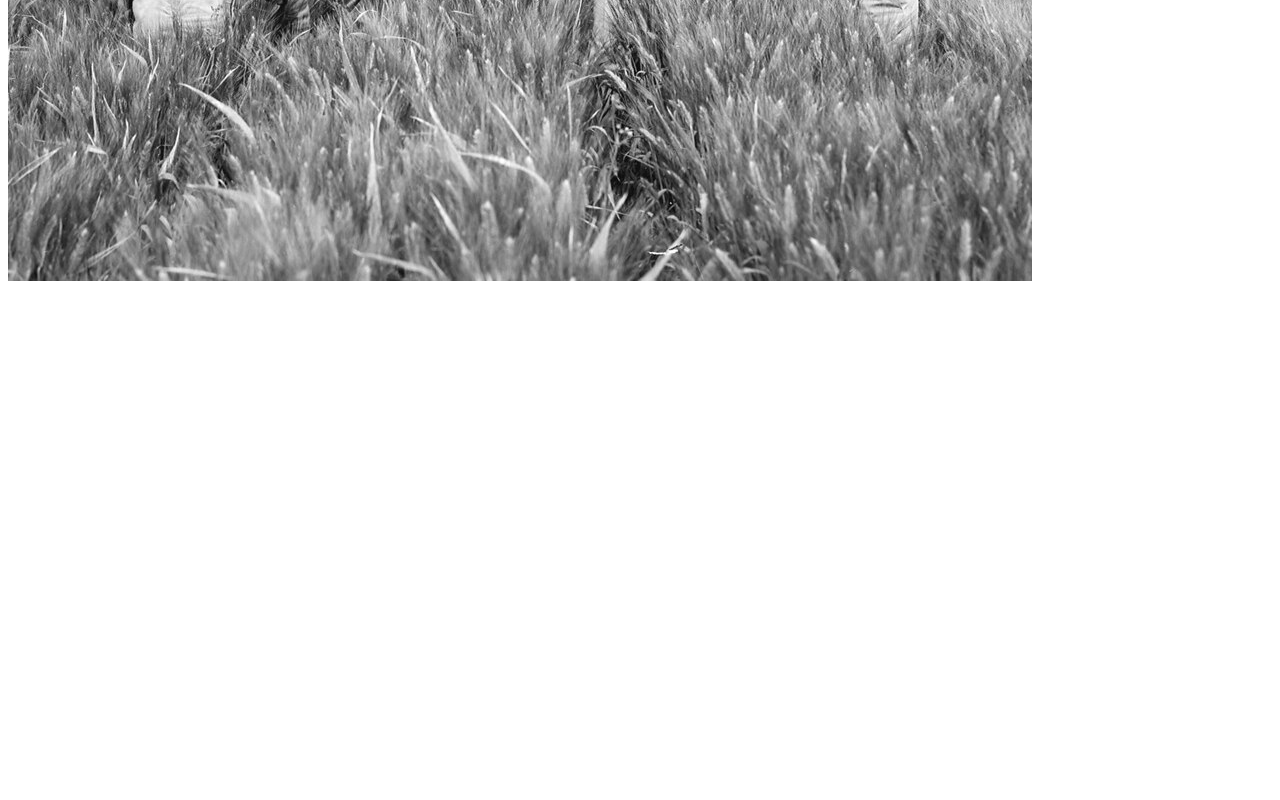
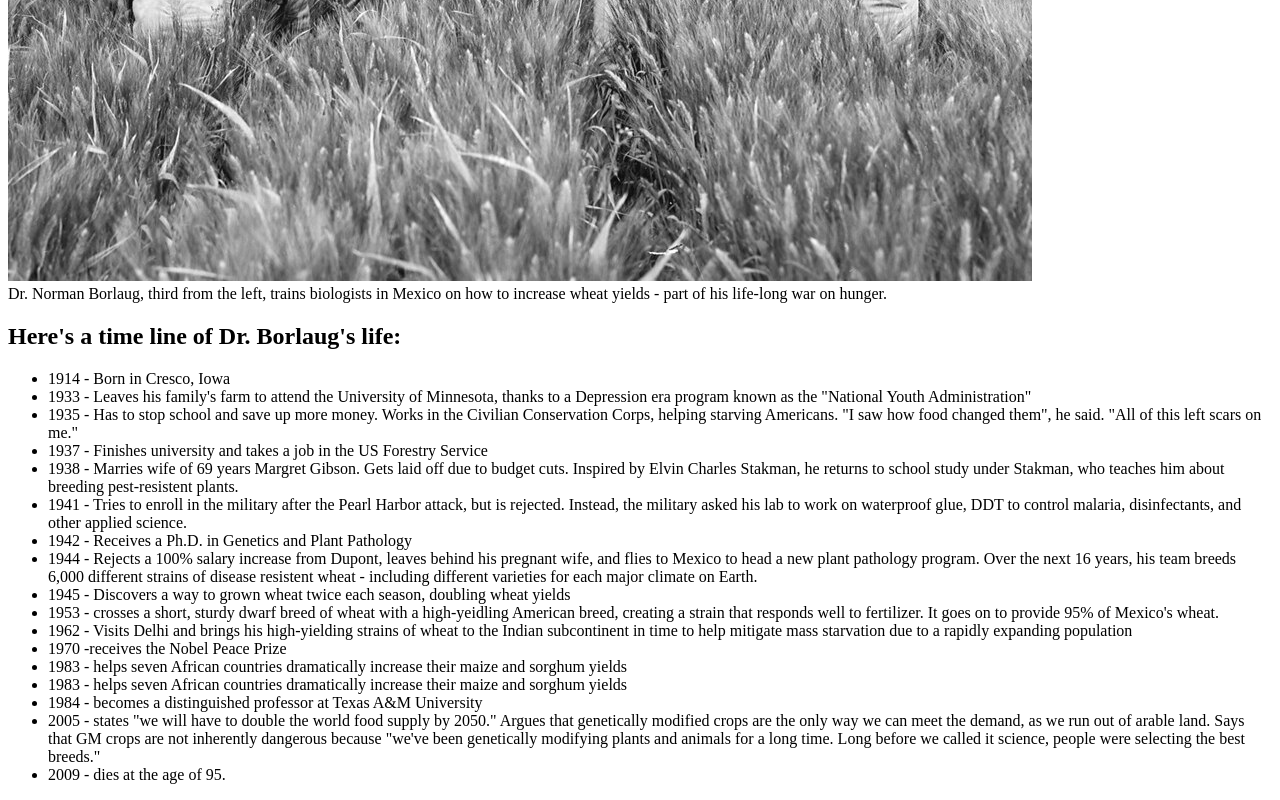
Before and after one commit to LeodanCondori7000/html-Imad-Leodan-challenge, a plain HTML site: page index.html in a window 1280 px wide. Shown: the part 422-1222 px from the top of the page. Before the commit the page ends 800 px from the top, so only its background shows below. Drawn offline with Linux system fonts and the light colour scheme.

Commit message:
list adding

```diff
--- a/index.html
+++ b/index.html
@@ -10,8 +10,46 @@
     <main id="main">
         <h1>Dr. Norman Borlaug</h1>
         <div id="img-div">
+
             <img id="image" src="first-iamge.jpg" alt="ancient first-iamge">
+            <figcaption id="img-caption">Dr. Norman Borlaug, third from the left, trains biologists in Mexico on how to increase wheat yields - part of his life-long war on hunger.</figcaption>
+
         </div>
+        <div id="tribute-info">
+            <h2 id="title">Here's a time line of Dr. Borlaug's life:</h2>
+            <ul id="information">
+                <li>
+                    1914 - Born in Cresco, Iowa
+                </li>
+                <li>
+                    1933 - Leaves his family's farm to attend the University of Minnesota, thanks to a Depression era program known as the "National Youth Administration"
+                </li><li>1935 - Has to stop school and save up more money. Works in the Civilian Conservation Corps, helping starving Americans. "I saw how food changed them", he said. "All of this left scars on me."
+
+                </li>
+                <li>
+                    1937 - Finishes university and takes a job in the US Forestry Service
+                </li>
+                <li>
+                    1938 - Marries wife of 69 years Margret Gibson. Gets laid off due to budget cuts. Inspired by Elvin Charles Stakman, he returns to school study under Stakman, who teaches him about breeding pest-resistent plants.
+                </li>
+                <li>1941 - Tries to enroll in the military after the Pearl Harbor attack, but is rejected. Instead, the military asked his lab to work on waterproof glue, DDT to control malaria, disinfectants, and other applied science.</li>
+            <li>1942 - Receives a Ph.D. in Genetics and Plant Pathology</li>
+        <li>1944 - Rejects a 100% salary increase from Dupont, leaves behind his pregnant wife, and flies to Mexico to head a new plant pathology program. Over the next 16 years, his team breeds 6,000 different strains of disease resistent wheat - including different varieties for each major climate on Earth.</li>
+        <li>1945 - Discovers a way to grown wheat twice each season, doubling wheat yields</li>
+    <li>1953 - crosses a short, sturdy dwarf breed of wheat with a high-yeidling American breed, creating a strain that responds well to fertilizer. It goes on to provide 95% of Mexico's wheat.</li>
+<li>1962 - Visits Delhi and brings his high-yielding strains of wheat to the Indian subcontinent in time to help mitigate mass starvation due to a rapidly expanding population</li>
+<li>1970 -receives the Nobel Peace Prize</li>
+<li>1983 - helps seven African countries dramatically increase their maize and sorghum yields</li>
+<li>1983 - helps seven African countries dramatically increase their maize and sorghum yields</li>
+<li>1984 - becomes a distinguished professor at Texas A&M University</li>
+<li>2005 - states "we will have to double the world food supply by 2050." Argues that genetically modified crops are the only way we can meet the demand, as we run out of arable land. Says that GM crops are not inherently dangerous because "we've been genetically modifying plants and animals for a long time. Long before we called it science, people were selecting the best breeds."</li>
+<li>2009 - dies at the age of 95.</li>
+</ul>
+
+        </div>
+
+
+
     </main>
 
 </body>
```
